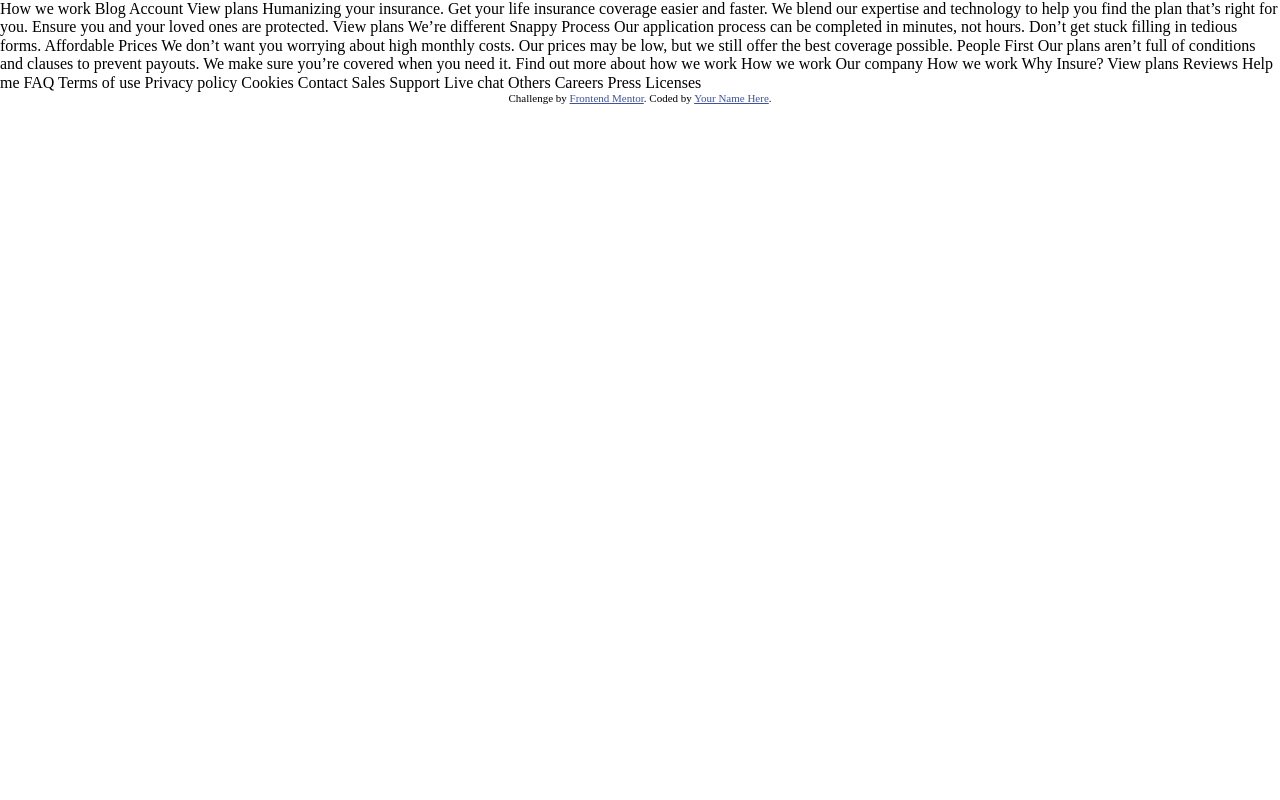
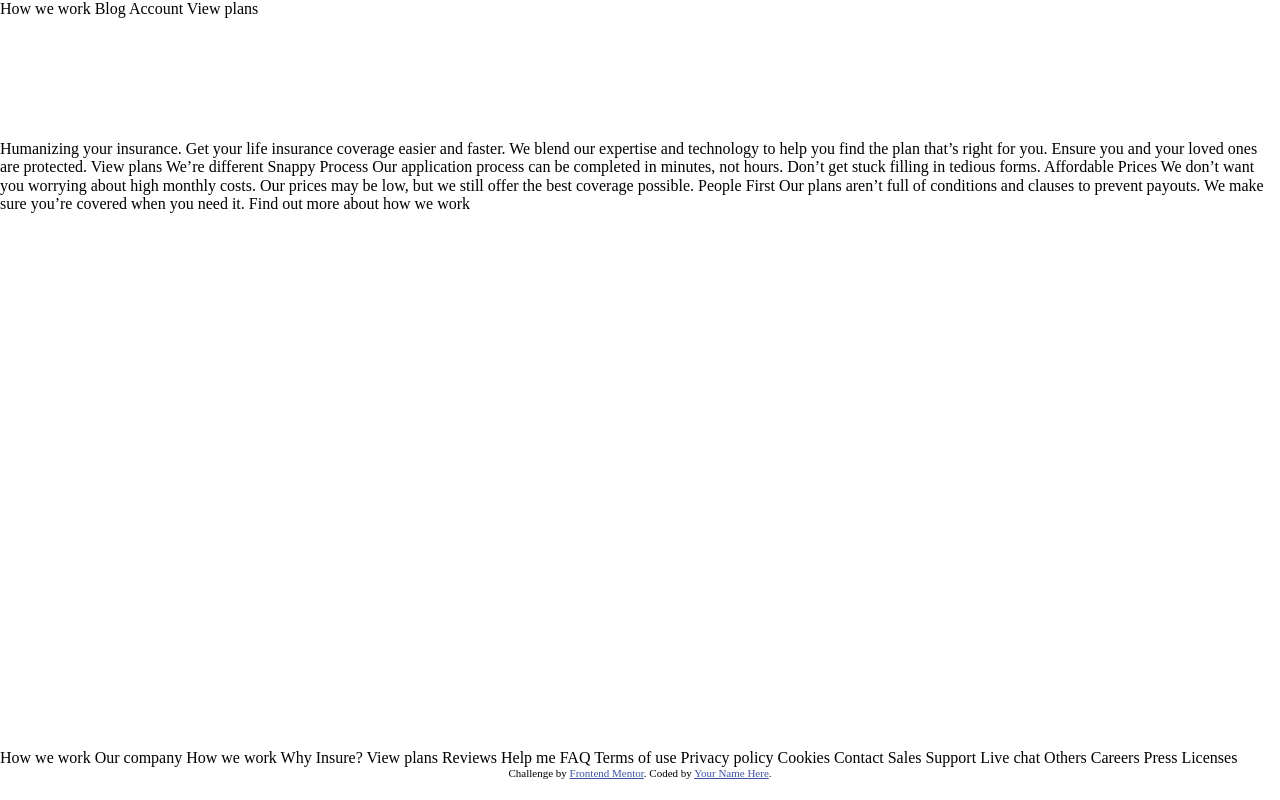
Before and after one commit to Hrodberht/Insure-landing-page, a plain HTML site: page index.html in a window 1280 px wide. Drawn offline with Linux system fonts and the light colour scheme.

Commit message:
add holy grail layout

```diff
--- a/index.html
+++ b/index.html
@@ -11,12 +11,15 @@
   <title>Frontend Mentor | Insure landing page</title>
 </head>
 <body>
-
+  <div class="container">
+    <header>
       How we work
       Blog
       Account
       View plans
+    </header>
 
+    <main>
       Humanizing your insurance.
 
       Get your life insurance coverage easier and faster. We blend our expertise
@@ -43,7 +46,9 @@
       sure you’re covered when you need it.
 
       Find out more about how we work
+    </main>
 
+    <footer>
       How we work
 
       Our company
@@ -72,10 +77,11 @@
       Press
       Licenses
 
-
       <div class="attribution">
         Challenge by <a href="https://www.frontendmentor.io?ref=challenge" target="_blank">Frontend Mentor</a>.
         Coded by <a href="#">Your Name Here</a>.
       </div>
+    </footer>
+  </div>
 </body>
 </html>
--- a/styles/styles.css
+++ b/styles/styles.css
@@ -1,5 +1,28 @@
 @import url('normalize.css');
 @import url('https://fonts.googleapis.com/css2?family=Karla:wght@400;700&display=swap');
+
+/* Base */
+
+
+/* Holy Grail */
+
+.container {
+    display: grid;
+
+    grid-template-areas:
+        "header"
+        "main"
+        "footer";
+
+    grid-template-rows: 130px 1fr auto;
+    grid-gap: 10px;
+
+    height: calc(100vh - 20px);
+}
+
+/* Header */
+
+/* Main */
 
 /* Footer */
 
```
Lines whose indentation alone changed are shown as unchanged.
